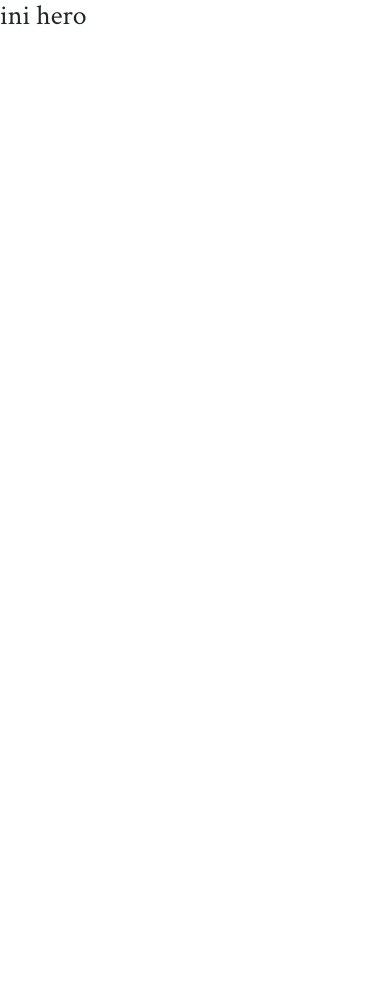
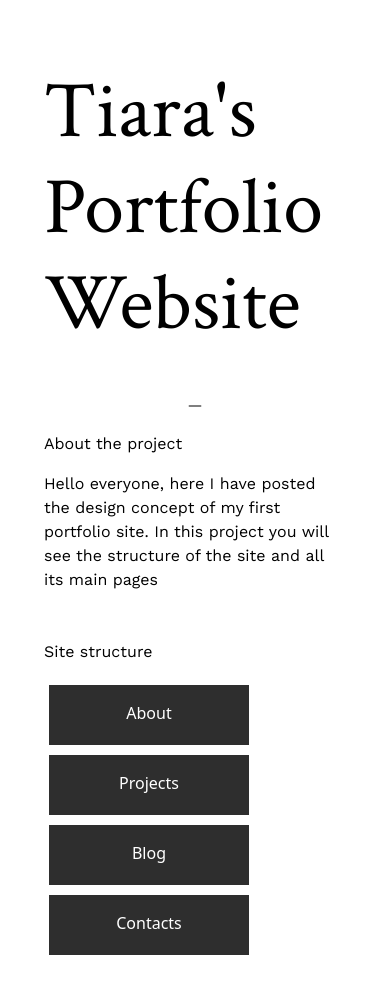
Before and after one commit to tinywomanintech/tinywomanintech.github.io, a React (Create React App) app: page / in a window 390 px wide. Before the commit the page ends 844 px from the top, so only its background shows below. Built offline with nearby package versions, Linux system fonts and the light colour scheme.

Commit message:
landing page all responsive clear

```diff
--- a/package.json
+++ b/package.json
@@ -7,6 +7,7 @@
     "@testing-library/jest-dom": "^5.14.1",
     "@testing-library/react": "^11.2.7",
     "@testing-library/user-event": "^12.8.3",
+    "animate.css": "^4.1.1",
     "bootstrap": "^5.1.1",
     "node-sass": "^6.0.1",
     "react": "^17.0.2",
--- a/public/index.html
+++ b/public/index.html
@@ -29,6 +29,9 @@
     <link rel="preconnect" href="https://fonts.gstatic.com" crossorigin />
     <link href="https://fonts.googleapis.com/css2?family=Crimson+Text:wght@400;600&family=Work+Sans:wght@300;400;500;600&display=swap" rel="stylesheet" />
 
+    <!-- Animate.css -->
+
+    <link rel="stylesheet" href="https://cdnjs.cloudflare.com/ajax/libs/animate.css/4.1.1/animate.min.css" />
     <title>Tiara Annelia</title>
 
     <style>
--- a/src/App.scss
+++ b/src/App.scss
@@ -0,0 +1,104 @@
+@import './assets/style/color';
+@import './assets/style/button';
+@import './assets/style/typography';
+
+#root {
+  color: $black;
+}
+
+// Hero section
+.hero {
+  height: 100%;
+  .hero-content {
+    margin-top: 3rem;
+    margin-bottom: 25rem;
+    h1 {
+      font-size: 10rem;
+    }
+    img {
+      position: absolute;
+      left: 38rem;
+      top: 10rem;
+      z-index: -1;
+      width: 30rem;
+      transform: rotate(10deg);
+    }
+  }
+  span {
+    display: none;
+  }
+}
+
+@media only screen and (max-width: 600px) {
+  .hero {
+    .hero-content {
+      margin-top: 2rem;
+      margin-bottom: 0;
+      padding: 2rem;
+      h1 {
+        font-size: 5rem;
+      }
+      h1:hover {
+        color: $maroon;
+      }
+      img {
+        display: none;
+      }
+    }
+    span {
+      display: block;
+      text-align: center;
+      padding-bottom: 1rem;
+    }
+  }
+}
+
+// End: Hero section
+
+// Structure section
+.structure {
+  .structure-content {
+    display: flex;
+    flex-wrap: wrap;
+    margin-bottom: 5rem;
+  }
+  .content {
+    width: 30rem;
+  }
+  .content-2 {
+    width: 30rem;
+    display: flex;
+    flex-wrap: wrap;
+    #my-div {
+      background-color: $gray;
+      width: 200px;
+      height: 60px;
+      margin: 5px;
+      padding: 1rem;
+    }
+    #my-div:hover {
+      background-color: $maroon;
+    }
+    a.fill-div {
+      display: block;
+      height: 100%;
+      width: 100%;
+      text-decoration: none;
+      text-align: center;
+      color: $white;
+    }
+    a.fill-div:hover {
+      color: $black;
+    }
+  }
+}
+
+@media only screen and (max-width: 600px) {
+  .structure {
+    .structure-content {
+      padding: 0rem 2rem 2rem 2rem;
+      margin-bottom: 0;
+    }
+  }
+}
+// End: Structure section
--- a/src/assets/style/_color.scss
+++ b/src/assets/style/_color.scss
@@ -1,2 +1,4 @@
 $black: #000000;
 $white: #ffff;
+$gray: #2e2e2e;
+$maroon: #73332a;
--- a/src/components/Hero.jsx
+++ b/src/components/Hero.jsx
@@ -1,9 +1,22 @@
 import React from 'react';
+import { AiOutlineLine } from 'react-icons/ai';
 
 export default function Hero() {
   return (
-    <div>
-      <h1>ini hero</h1>
-    </div>
+    <section className="hero">
+      <div className="container">
+        <div className="hero-content">
+          <h1 className=" animate__animated animate__slideInLeft">
+            Tiara's <br />
+            Portfolio <br />
+            Website
+          </h1>
+          <img src="https://i.ibb.co/mGS1JXq/hero-bg.jpg" alt="hero-bg" border="0" />
+        </div>
+        <span>
+          <AiOutlineLine />
+        </span>
+      </div>
+    </section>
   );
 }
--- /dev/null
+++ b/src/components/Structure.jsx
@@ -0,0 +1,46 @@
+import React from 'react';
+import { Link } from 'react-router-dom';
+
+export default function Structure() {
+  return (
+    <section className="structure">
+      <div className="container">
+        <div className="structure-content">
+          <div className="content">
+            <p>About the project</p>
+          </div>
+          <div className="content">
+            <p>Hello everyone, here I have posted the design concept of my first portfolio site. In this project you will see the structure of the site and all its main pages</p>
+          </div>
+        </div>
+        <div className="structure-content">
+          <div className="content">
+            <p>Site structure</p>
+          </div>
+          <div className="content-2">
+            <div id="my-div">
+              <Link to="/about" className="fill-div">
+                About
+              </Link>
+            </div>
+            <div id="my-div">
+              <Link to="/about" className="fill-div">
+                Projects
+              </Link>
+            </div>
+            <div id="my-div">
+              <Link to="/about" className="fill-div">
+                Blog
+              </Link>
+            </div>
+            <div id="my-div">
+              <Link to="/about" className="fill-div">
+                Contacts
+              </Link>
+            </div>
+          </div>
+        </div>
+      </div>
+    </section>
+  );
+}
--- a/src/pages/Homepage.js
+++ b/src/pages/Homepage.js
@@ -1,10 +1,12 @@
 import React from 'react';
 import Hero from '../components/Hero';
+import Structure from '../components/Structure';
 
 const Homepage = () => {
   return (
     <div>
       <Hero />
+      <Structure />
     </div>
   );
 };
```
Also changed, not shown: 1 other file (tests, documents, lock files or other folders).
